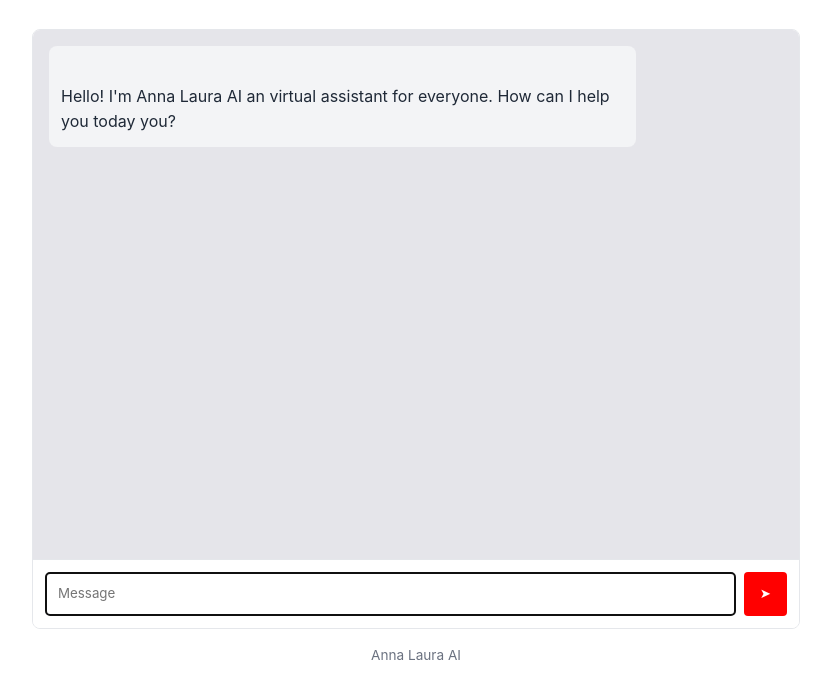
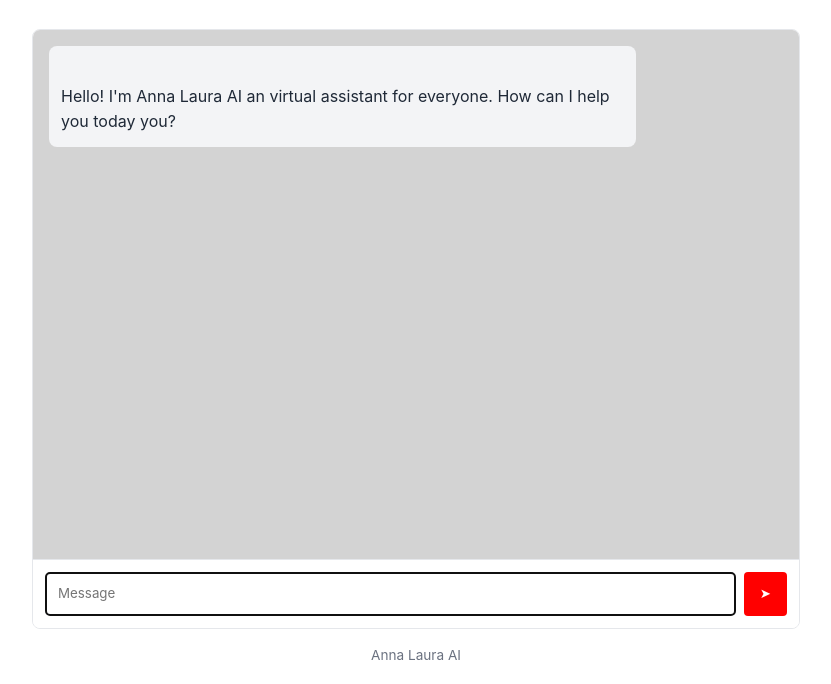
Before and after one commit to readtalk/large-language-model, a website: page public/index.html in a window 1280 px wide. Shown: the part 116-800 px from the top of the page, without its empty margins (224-1055 px from the left). Drawn offline with Linux system fonts and the light colour scheme.

```diff
--- a/public/index.html
+++ b/public/index.html
@@ -8,7 +8,7 @@
 			:root {
 				--primary-color: #ff0000;
 				--primary-hover: #ff6666;
-				--light-bg: #e5e5ea;
+				--light-bg: #d3d3d3;
 				--border-color: #e5e7eb;
 				--text-color: #1f2937;
 				--text-light: #6b7280;
```
